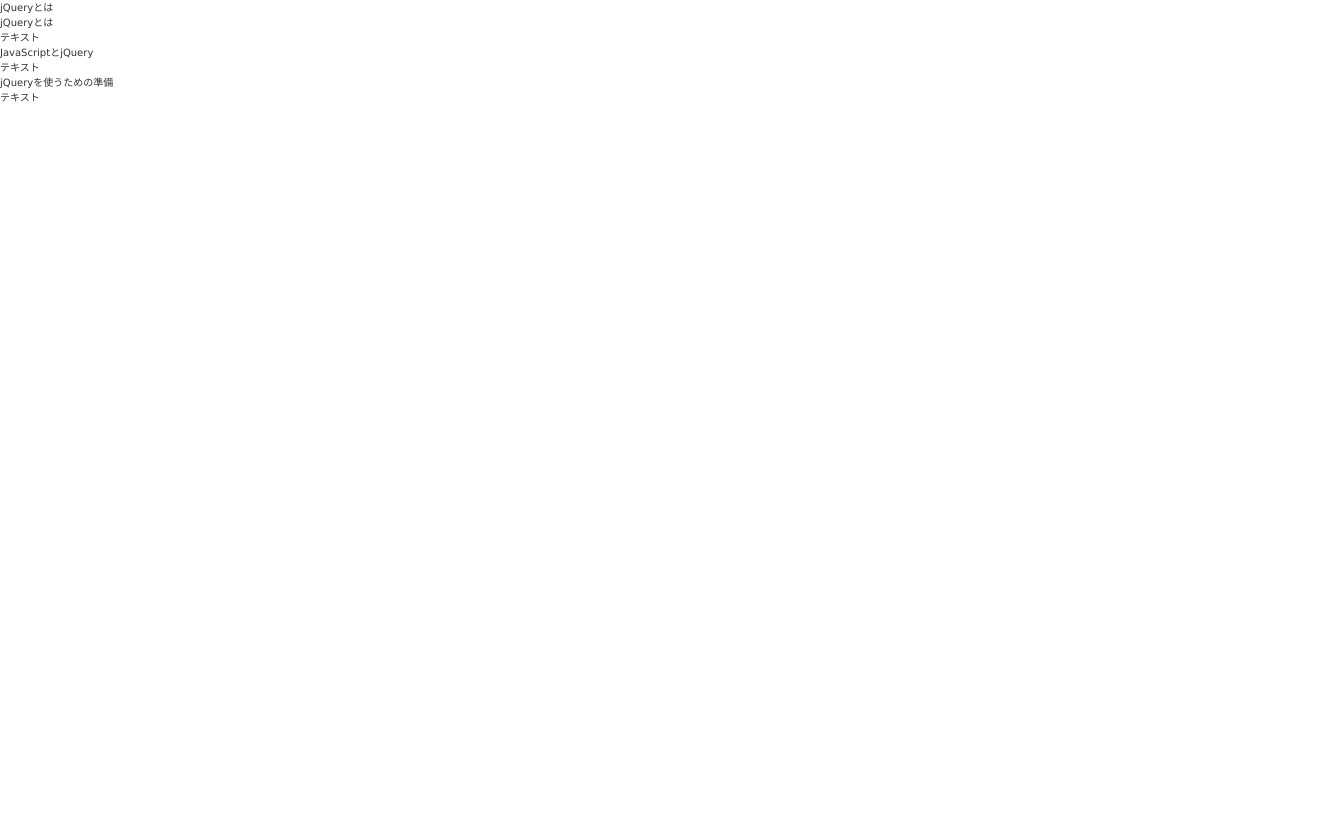
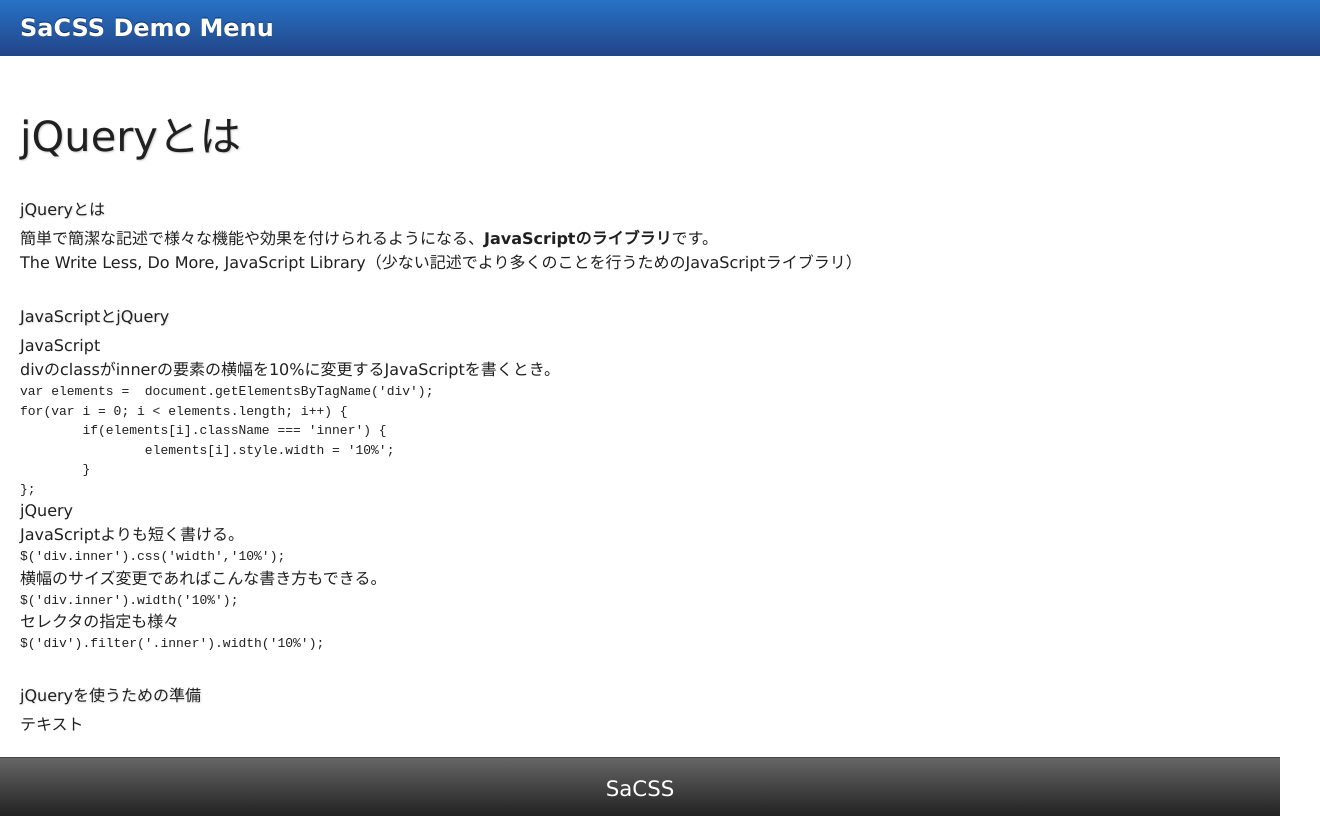
Before and after one commit to h2ham/jQuery_SaCSS, a plain HTML site: page usage01.html in a window 1280 px wide. Shown: the whole page, 1320 px wide, since content can reach past the window. Drawn offline with Linux system fonts and the light colour scheme.

Commit message:
使い方内容追加。

```diff
--- a/common/css/style.css
+++ b/common/css/style.css
@@ -36,7 +36,6 @@ hr{display:none;}fieldset{border:none;}
 body{
 	color:#333333;
 	background-color: #FFFFFF;
-	font-size: 62.5%;
 	font-family: Verdana, Arial,sans-serif;
 	line-height: 1.5;
 }
--- a/usage01.html
+++ b/usage01.html
@@ -7,34 +7,63 @@
 	<script type="text/javascript" src="common/js/jquery-1.8.0.min.js"></script>
 </head>
 <body>
-	<h1>jQueryとは</h1>
+	<header id="header">
+		<div class="inner">
+			<h1><a href="./">SaCSS Demo Menu</a></h1>
+		</div>
+	</header><!-- //#header -->
+
+	<section id="contents">
+		<div class="inner">
+			<h2>jQueryとは</h2>
 
 			<section class="section">
 				<header class="sectionHeader">
-			<h2>jQueryとは</h2>
+					<h3>jQueryとは</h3>
+				</header>
+				<div class="sectionContents">
+					<p>簡単で簡潔な記述で様々な機能や効果を付けられるようになる、<strong>JavaScriptのライブラリ</strong>です。</p>
+					<p>The Write Less, Do More, JavaScript Library（少ない記述でより多くのことを行うためのJavaScriptライブラリ）</p>
+				</div>
+			</section>
+
+			<section class="section">
+				<header class="sectionHeader">
+					<h3>JavaScriptとjQuery</h3>
+				</header>
+				<div class="sectionContents">
+					<h4>JavaScript</h4>
+					<p>divのclassがinnerの要素の横幅を10%に変更するJavaScriptを書くとき。</p>
+					<pre>var elements =  document.getElementsByTagName('div');
+for(var i = 0; i &lt; elements.length; i++) {
+	if(elements[i].className === 'inner') {
+		elements[i].style.width = '10%';
+	}
+};</pre>
+					<h4>jQuery</h4>
+					<p>JavaScriptよりも短く書ける。</p>
+					<pre>$('div.inner').css('width','10%');</pre>
+					<p>横幅のサイズ変更であればこんな書き方もできる。</p>
+					<pre>$('div.inner').width('10%');</pre>
+					<p>セレクタの指定も様々</p>
+					<pre>$('div').filter('.inner').width('10%');</pre>
+				</div>
+			</section>
+
+			<section class="section">
+				<header class="sectionHeader">
+					<h3>jQueryを使うための準備</h3>
 				</header>
 				<div class="sectionContents">
 					<p>テキスト</p>
 				</div>
 			</section>
-
-	<section class="section">
-		<header class="sectionHeader">
-			<h2>JavaScriptとjQuery</h2>
-		</header>
-		<div class="sectionContents">
-			<p>テキスト</p>
 		</div>
 	</section>
-
-	<section class="section">
-		<header class="sectionHeader">
-			<h2>jQueryを使うための準備</h2>
-		</header>
-		<div class="sectionContents">
-			<p>テキスト</p>
+	<footer id="footer">
+		<div class="inner">
+			<p><a href="http://www.sacss.net/"><small class="copyright">SaCSS</small></a></p>
 		</div>
-	</section>
-
+	</footer><!-- //#footer -->
 </body>
 </html>
```
Also changed, not shown: index.html (+1 -1 lines). Lines whose indentation alone changed are shown as unchanged.
